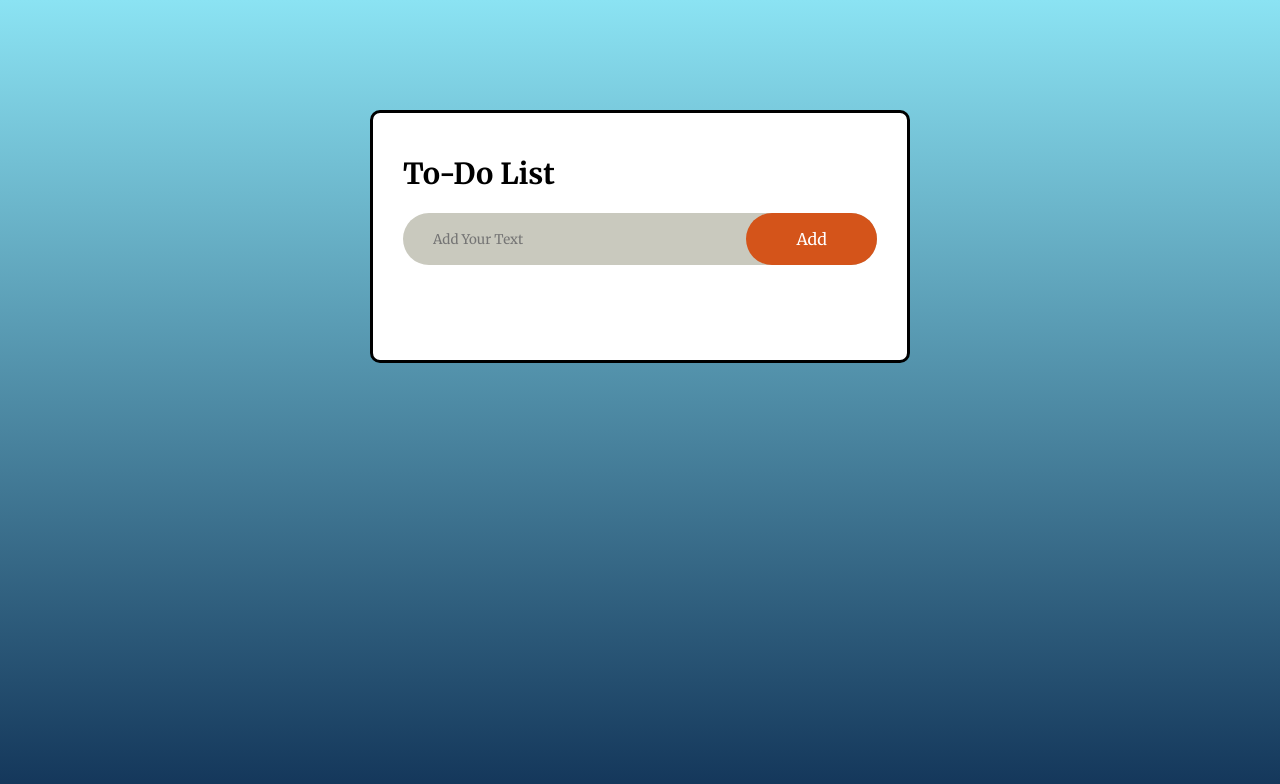
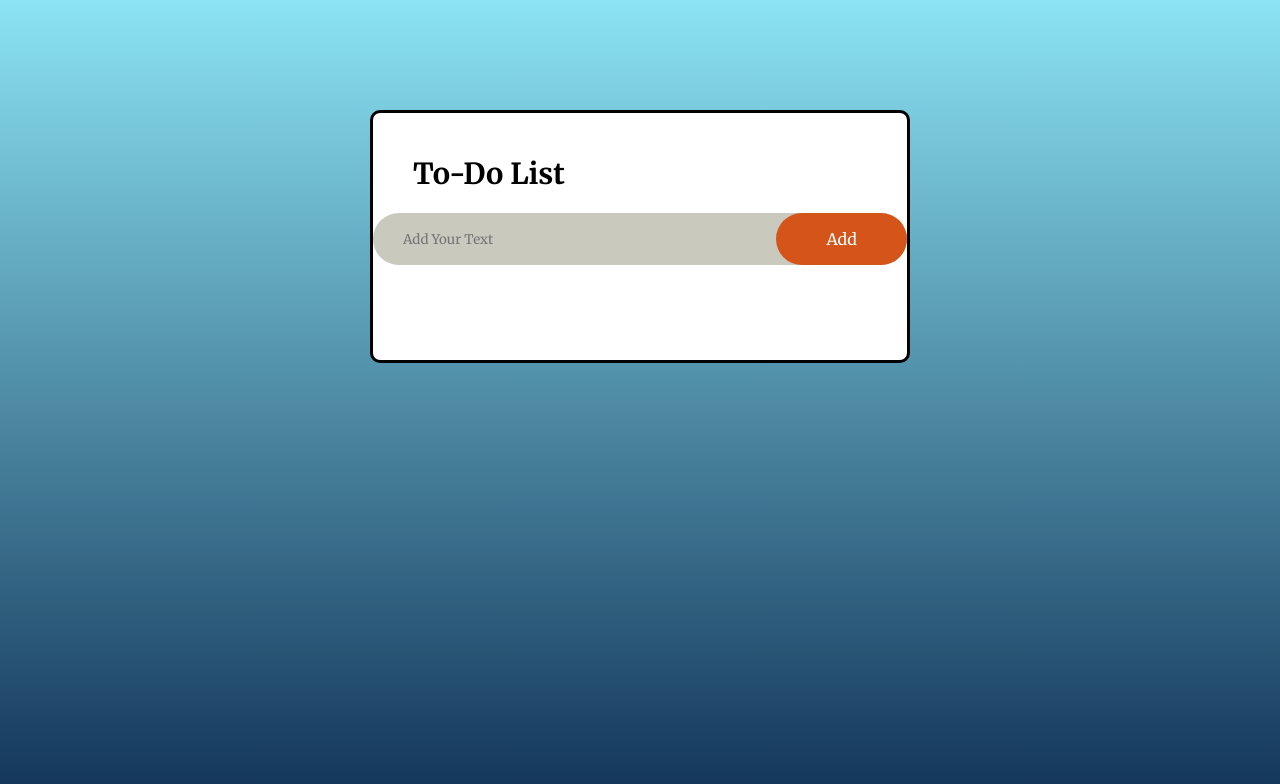
Before and after one commit to mukulnegi2004/todo-list-app, a plain HTML site: page index.html in a window 1280 px wide. Drawn offline with Linux system fonts and the light colour scheme; grey boxes are pictures that could not be loaded.

Commit message:
Update style.css

```diff
--- a/style.css
+++ b/style.css
@@ -4,11 +4,14 @@ margin: 0;
 padding: 0;
 font-family: "Merriweather", "Poppins";
 box-sizing: border-box;
+/* height of element will include both height of padding and border */
 }
 .container{
 width: 100%;
 min-height: 100vh;
+/* height will never be shorter than 100 vh */
 background: linear-gradient(180deg, #8be3f3, #123458);
+/* A linear gradient is a gradual transition between two or more colors along a straight line */
 padding: 10px;
 }
 .todoapp{
@@ -16,12 +19,13 @@ padding: 10px;
     max-width: 540px;
     background-color: white;
     margin: 100px auto 20px;
-    padding: 40px 30px 70px;
+    padding: 40px 0px 70px;
     border-radius: 10px;
     border: 3px solid black;
 }
 .todoapp h2{
     color: black;
+    margin-left: 2.5rem;
     display: flex;
     align-items: center;
     margin-bottom: 20px;
```
